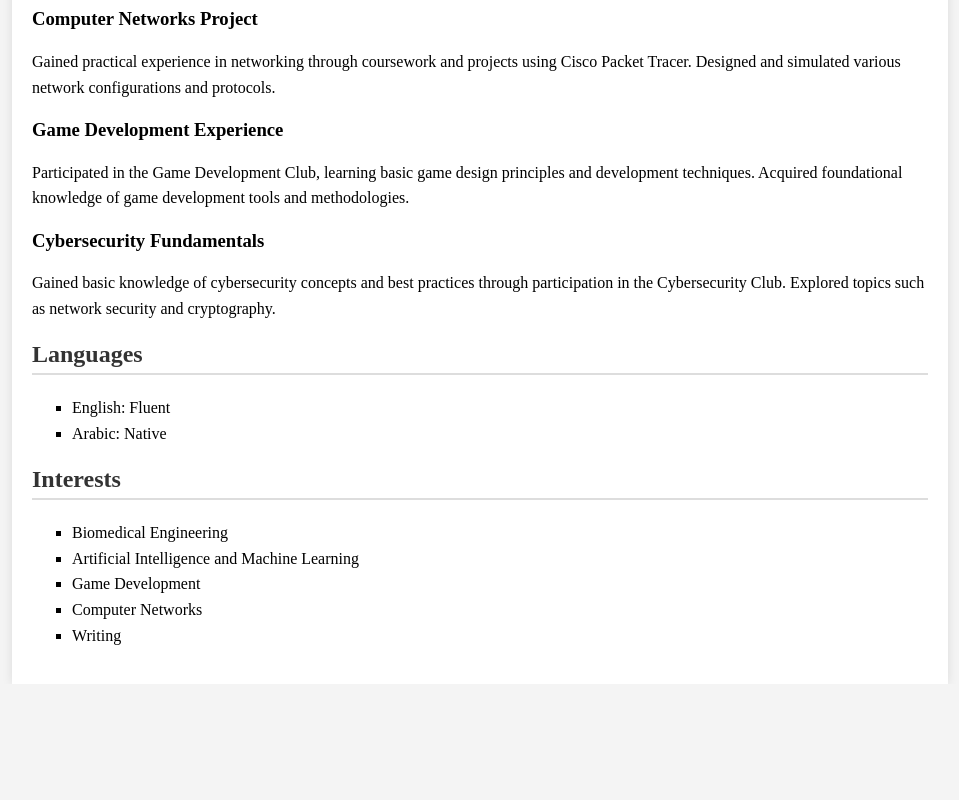
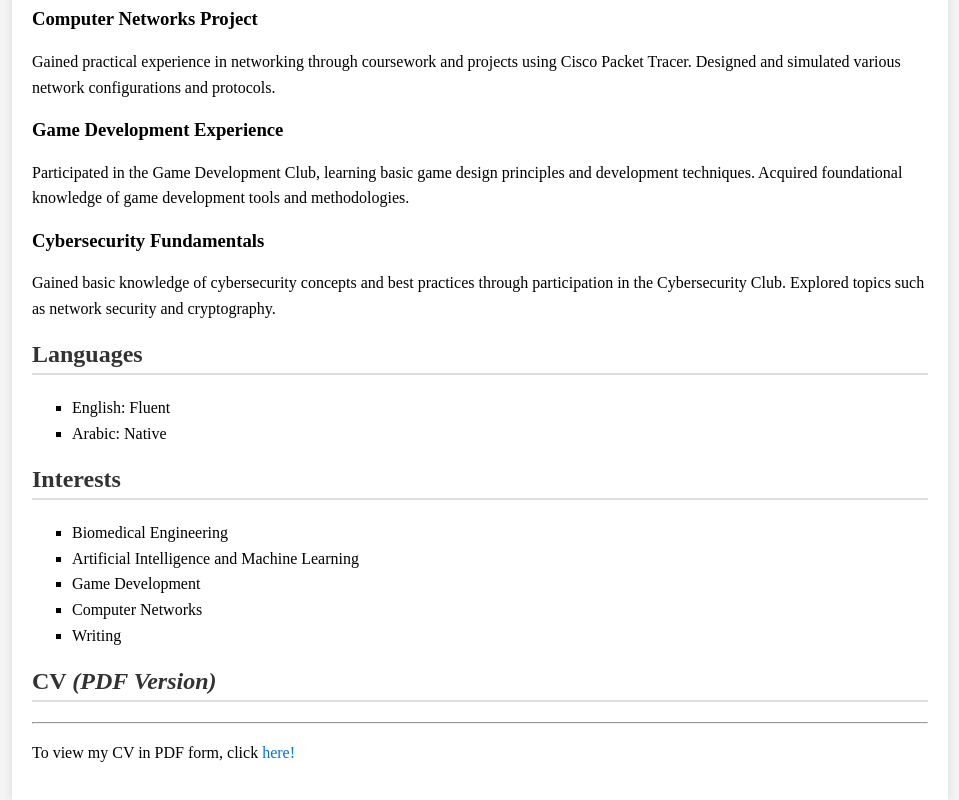
Before and after one commit to saraahmed312/CV-Website, a plain HTML site: page rehabdaas.html in a window 1280 px wide. Shown: the part 1293-2093 px from the top of the page, without its empty margins (160-1119 px from the left). Before the commit the page ends 1977 px from the top, so only its background shows below. Drawn offline with Linux system fonts and the light colour scheme.

Commit message:
Update rehabdaas.html

```diff
--- a/rehabdaas.html
+++ b/rehabdaas.html
@@ -79,6 +79,11 @@
                 <li>Writing</li>
             </ul>
         </section>
+        <section class = "cv">
+            <h2><b>CV <i>(PDF Version)</i></b></h2>
+            <hr>
+            <p>To view my CV in PDF form, click <a href = "Rehab Daas CV.pdf" target = "_blank"> here!</a></p>
+        </section>
     </div>
 </body>
 </html>
```
